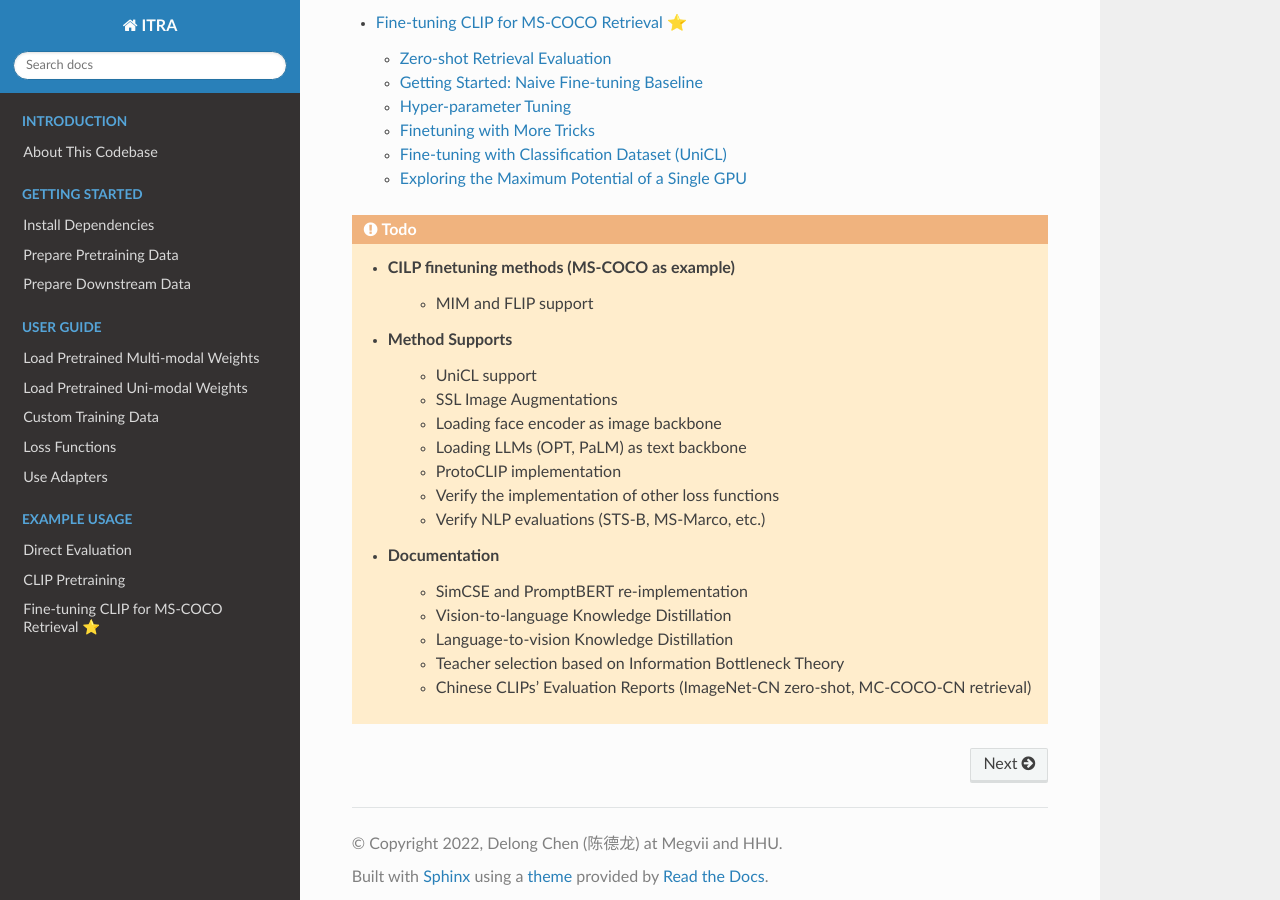
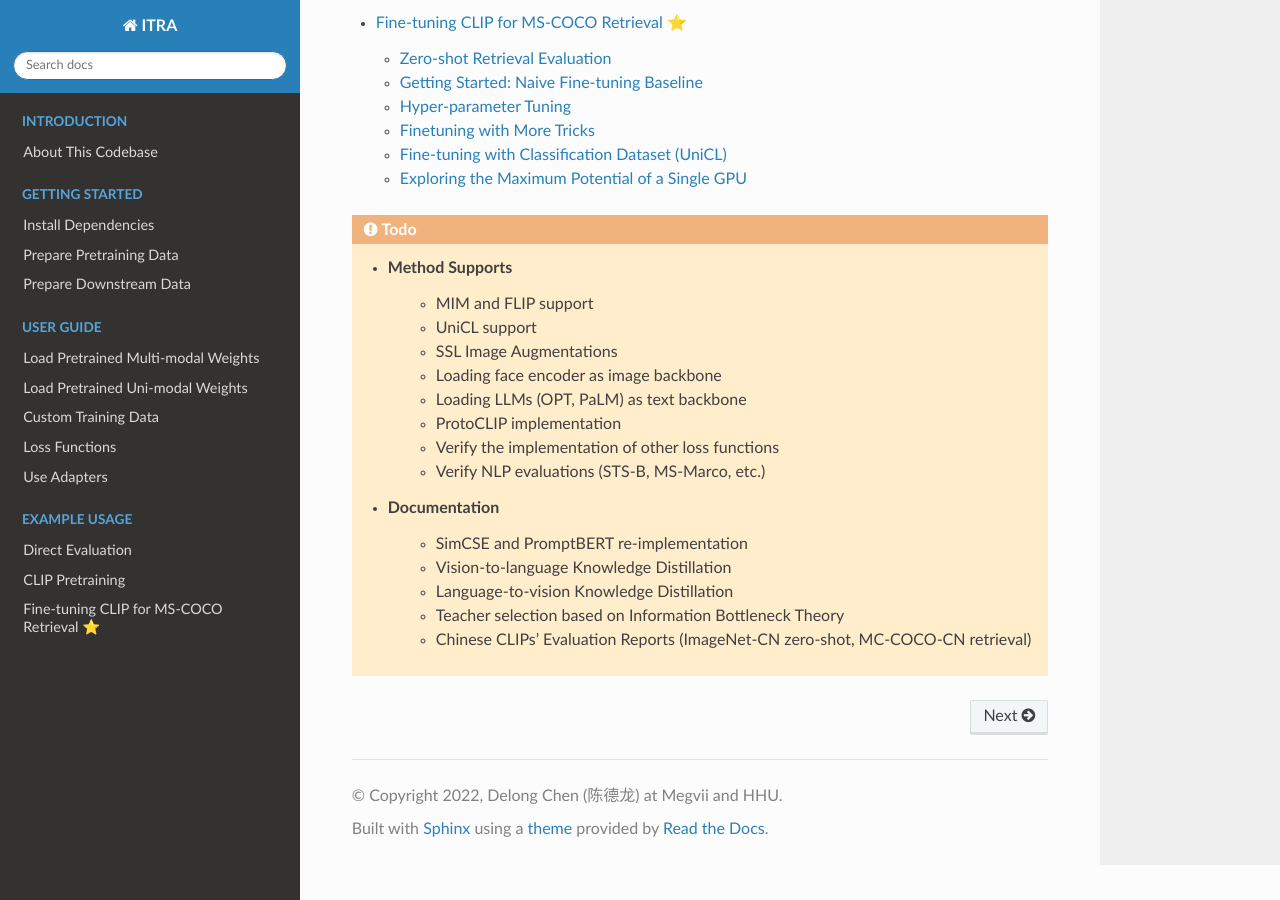
Before and after one commit to ChenDelong1999/ITRA-Documentations, a Sphinx documentation site: the page built from source/index.rst, in a window 1280 px wide and 900 px high, scrolled down 1769 px. Built offline with Sphinx 7.4.7 and the Read the Docs theme 2.0.0, drawn with Linux system fonts in a browser that asks for light colours.

Commit message:
revise main page

```diff
--- a/source/index.rst
+++ b/source/index.rst
@@ -50,10 +50,8 @@
 
 
 .. todo::
-   - CILP finetuning methods (MS-COCO as example)
+   - Method Supports
          - MIM and FLIP support
-
-   - Method Supports
          - UniCL support
          - SSL Image Augmentations
          - Loading face encoder as image backbone
```
